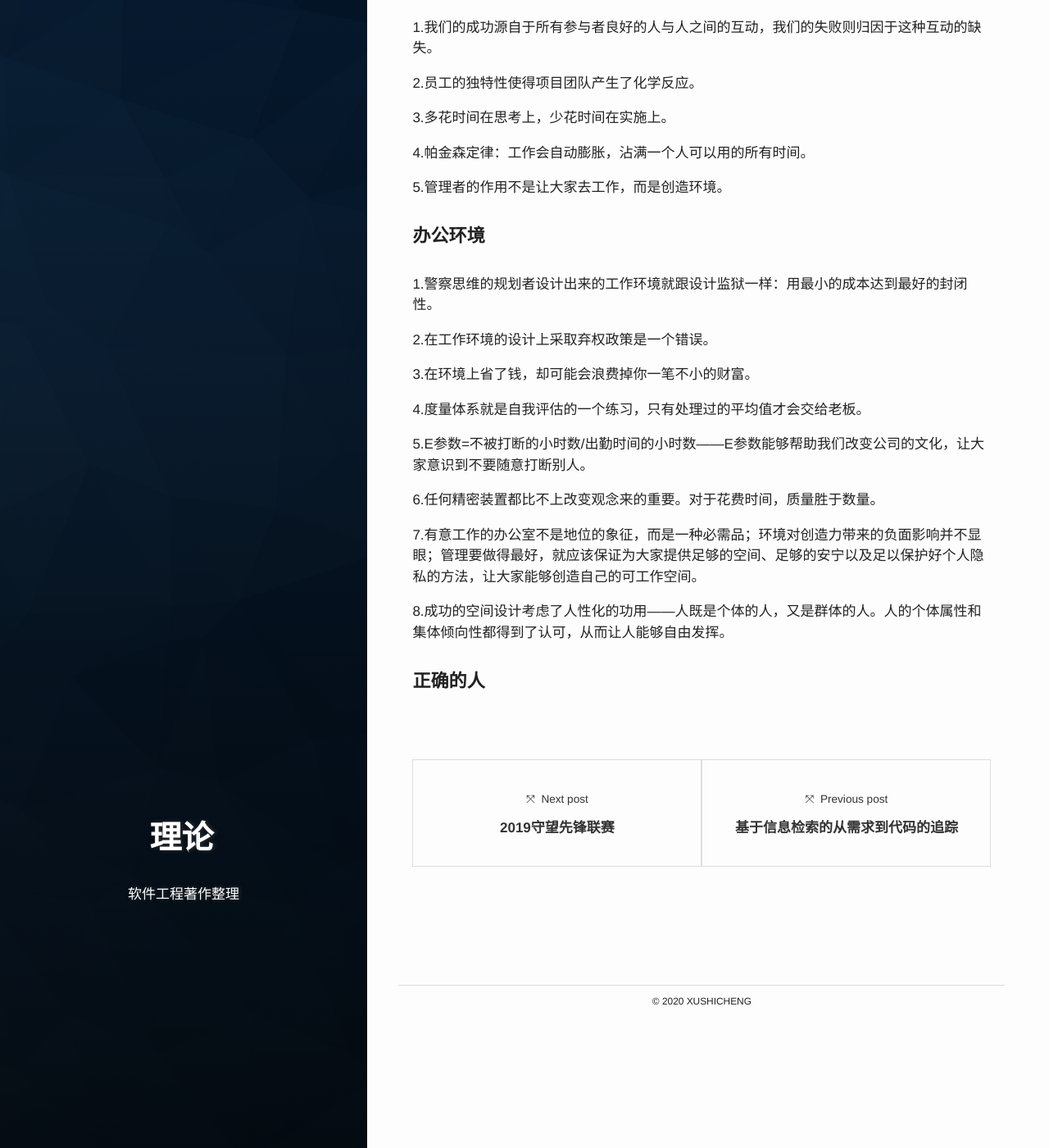
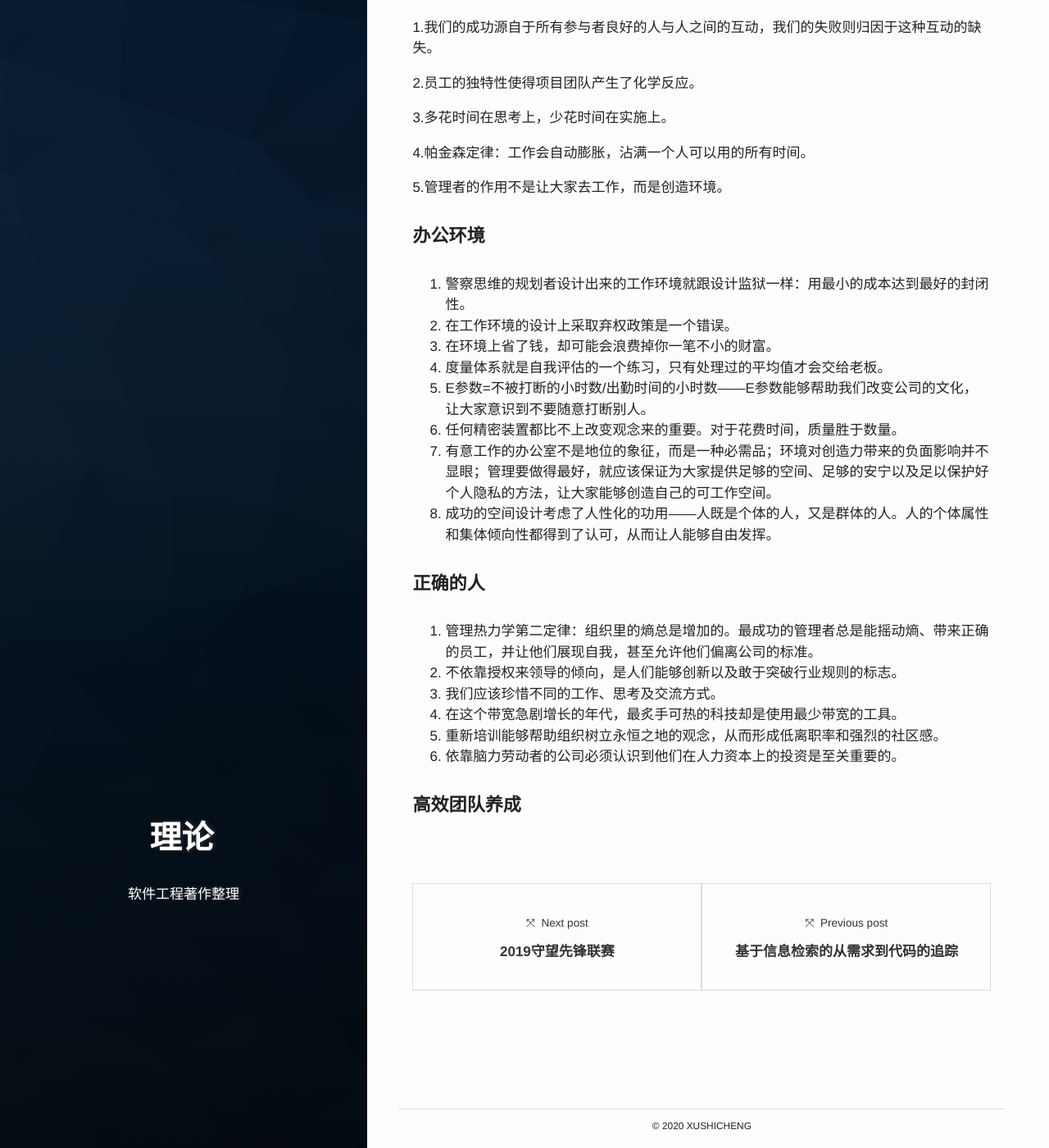
Before and after one commit to PetePro/PetePro.github.io, a Jekyll site: the page built from _posts/2019-09-22-Sotfware-Masterpieces.markdown, in a window 1280 px wide and 1400 px high, scrolled down 3276 px. Shown: the whole window at 82% size. Built offline with Jekyll 4.4.1, drawn with Linux system fonts in a browser that asks for light colours; some web fonts are replaced.

Commit message:
Update 2019-09-22-Sotfware-Masterpieces.markdown

```diff
--- a/_posts/2019-09-22-Sotfware-Masterpieces.markdown
+++ b/_posts/2019-09-22-Sotfware-Masterpieces.markdown
@@ -126,20 +126,22 @@ author: xusc
 
 #### 办公环境
 
-1.警察思维的规划者设计出来的工作环境就跟设计监狱一样：用最小的成本达到最好的封闭性。
-
-2.在工作环境的设计上采取弃权政策是一个错误。
-
-3.在环境上省了钱，却可能会浪费掉你一笔不小的财富。
-
-4.度量体系就是自我评估的一个练习，只有处理过的平均值才会交给老板。
-
-5.E参数=不被打断的小时数/出勤时间的小时数——E参数能够帮助我们改变公司的文化，让大家意识到不要随意打断别人。
-
-6.任何精密装置都比不上改变观念来的重要。对于花费时间，质量胜于数量。
-
-7.有意工作的办公室不是地位的象征，而是一种必需品；环境对创造力带来的负面影响并不显眼；管理要做得最好，就应该保证为大家提供足够的空间、足够的安宁以及足以保护好个人隐私的方法，让大家能够创造自己的可工作空间。
-
-8.成功的空间设计考虑了人性化的功用——人既是个体的人，又是群体的人。人的个体属性和集体倾向性都得到了认可，从而让人能够自由发挥。
+1. 警察思维的规划者设计出来的工作环境就跟设计监狱一样：用最小的成本达到最好的封闭性。
+2. 在工作环境的设计上采取弃权政策是一个错误。
+3. 在环境上省了钱，却可能会浪费掉你一笔不小的财富。
+4. 度量体系就是自我评估的一个练习，只有处理过的平均值才会交给老板。
+5. E参数=不被打断的小时数/出勤时间的小时数——E参数能够帮助我们改变公司的文化，让大家意识到不要随意打断别人。
+6. 任何精密装置都比不上改变观念来的重要。对于花费时间，质量胜于数量。
+7. 有意工作的办公室不是地位的象征，而是一种必需品；环境对创造力带来的负面影响并不显眼；管理要做得最好，就应该保证为大家提供足够的空间、足够的安宁以及足以保护好个人隐私的方法，让大家能够创造自己的可工作空间。
+8. 成功的空间设计考虑了人性化的功用——人既是个体的人，又是群体的人。人的个体属性和集体倾向性都得到了认可，从而让人能够自由发挥。
 
 #### 正确的人
+
+1. 管理热力学第二定律：组织里的熵总是增加的。最成功的管理者总是能摇动熵、带来正确的员工，并让他们展现自我，甚至允许他们偏离公司的标准。
+2. 不依靠授权来领导的倾向，是人们能够创新以及敢于突破行业规则的标志。
+3. 我们应该珍惜不同的工作、思考及交流方式。
+4. 在这个带宽急剧增长的年代，最炙手可热的科技却是使用最少带宽的工具。
+5. 重新培训能够帮助组织树立永恒之地的观念，从而形成低离职率和强烈的社区感。
+6. 依靠脑力劳动者的公司必须认识到他们在人力资本上的投资是至关重要的。
+
+#### 高效团队养成
```
